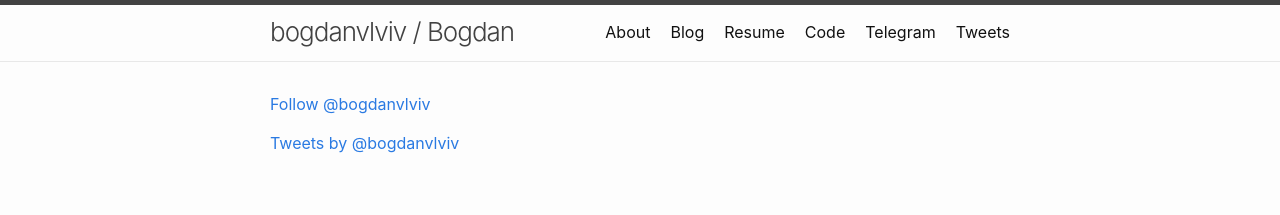
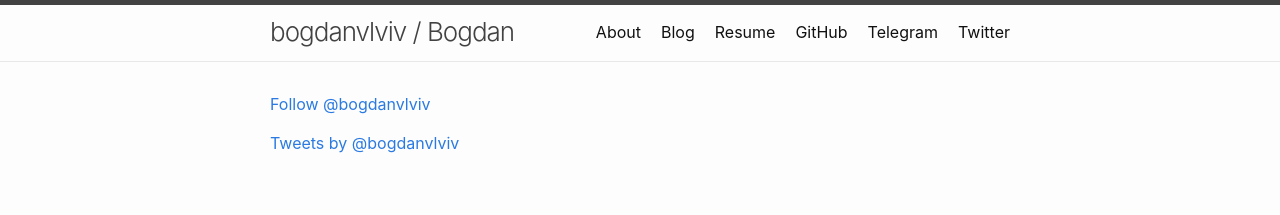
Before and after one commit to crowdpro3/bogdanvlviv.github.io, a Jekyll site: the page built from index.html, in a window 1280 px wide. Shown: the top 215 px of the page. Built offline with Jekyll 4.4.1, drawn with Linux system fonts in a browser that asks for light colours; comment, search, counter and statistics services are not loaded.

Commit message:
Change links name on header

```diff
--- a/_includes/header.html
+++ b/_includes/header.html
@@ -20,13 +20,13 @@
           {%- endif -%}
         {%- endfor -%}
         {%- if site.github_username -%}
-        <a class="page-link" href="https://github.com/{{ site.github_username }}" target="_blank">Code</a>
+        <a class="page-link" href="https://github.com/{{ site.github_username }}" target="_blank">GitHub</a>
         {%- endif -%}
         {%- if site.telegram_username -%}
         <a class="page-link" href="https://t.me/s/{{ site.telegram_username }}" target="_blank">Telegram</a>
         {%- endif -%}
         {%- if site.twitter_username -%}
-        <a class="page-link" href="https://twitter.com/{{ site.twitter_username }}" target="_blank">Tweets</a>
+        <a class="page-link" href="https://twitter.com/{{ site.twitter_username }}" target="_blank">Twitter</a>
         {%- endif -%}
       </div>
     </nav>
```
